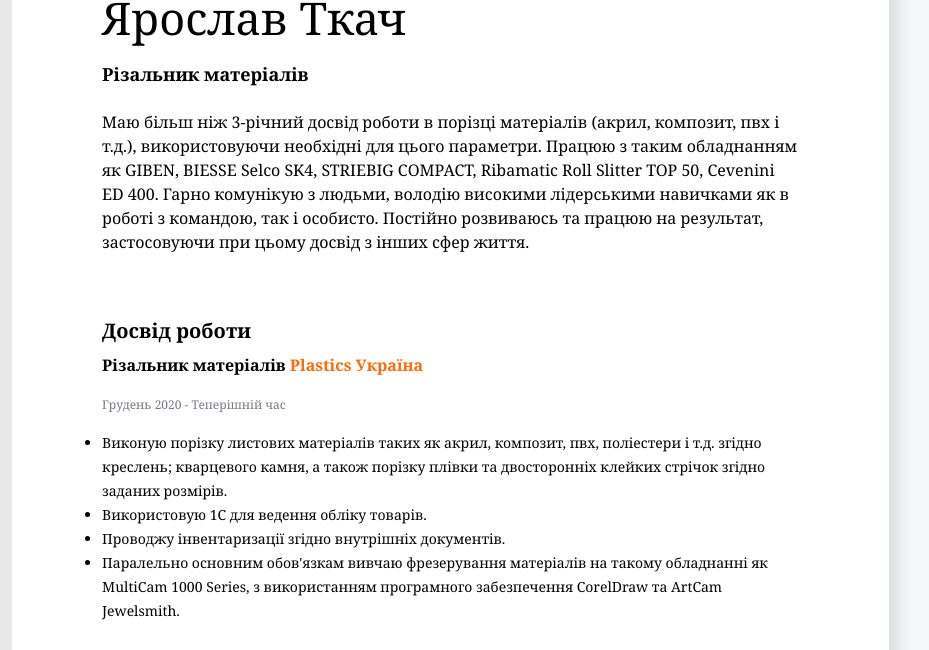
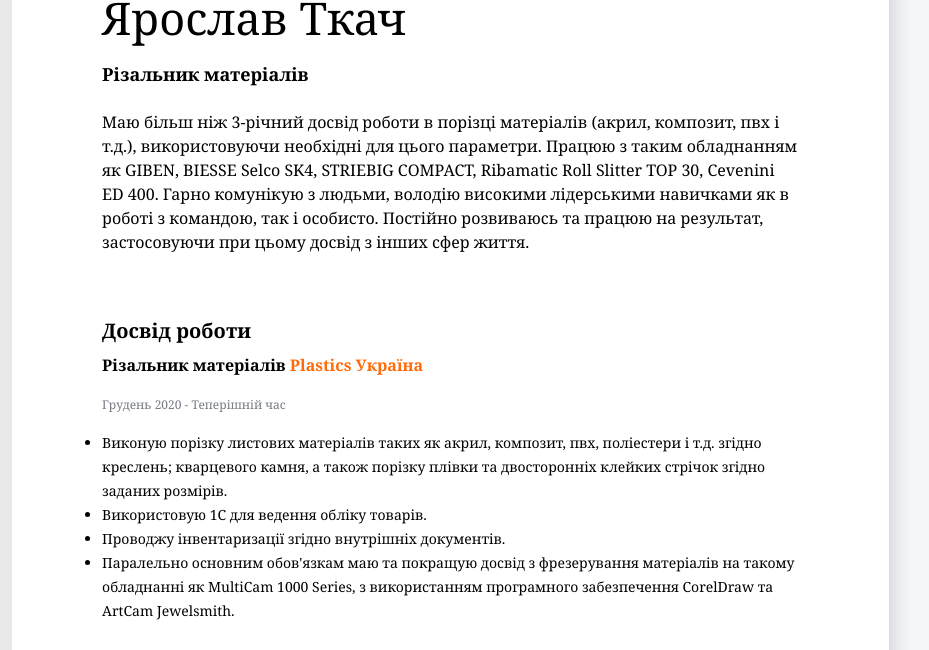
Before and after one commit to LameWolf/my-resume, a website built with Parcel: page src/index.html in a window 1280 px wide. Shown: the part 92-742 px from the top of the page, 351-1280 px from the left. Built offline with nearby package versions, Linux system fonts and the light colour scheme.

Commit message:
Minor update

```diff
--- a/src/index.html
+++ b/src/index.html
@@ -92,7 +92,7 @@
             Маю більш ніж 3-річний досвід роботи в порізці матеріалів (акрил,
             композит, пвх і т.д.), використовуючи необхідні для цього параметри.
             Працюю з таким обладнанням як GIBEN, BIESSE Selco SK4, STRIEBIG
-            COMPACT, Ribamatic Roll Slitter TOP 50, Cevenini ED 400. Гарно
+            COMPACT, Ribamatic Roll Slitter TOP 30, Cevenini ED 400. Гарно
             комунікую з людьми, володію високими лідерськими навичками як в
             роботі з командою, так і особисто. Постійно розвиваюсь та працюю на
             результат, застосовуючи при цьому досвід з інших сфер життя.
@@ -125,9 +125,10 @@
                 Проводжу інвентаризації згідно внутрішніх документів.
               </li>
               <li class="profession-duties-item">
-                Паралельно основним обов'язкам вивчаю фрезерування матеріалів на
-                такому обладнанні як MultiCam 1000 Series, з використанням
-                програмного забезпечення CorelDraw та ArtCam Jewelsmith.
+                Паралельно основним обов'язкам маю та покращую досвід з
+                фрезерування матеріалів на такому обладнанні як MultiCam 1000
+                Series, з використанням програмного забезпечення CorelDraw та
+                ArtCam Jewelsmith.
               </li>
             </ul>
           </div>
```
